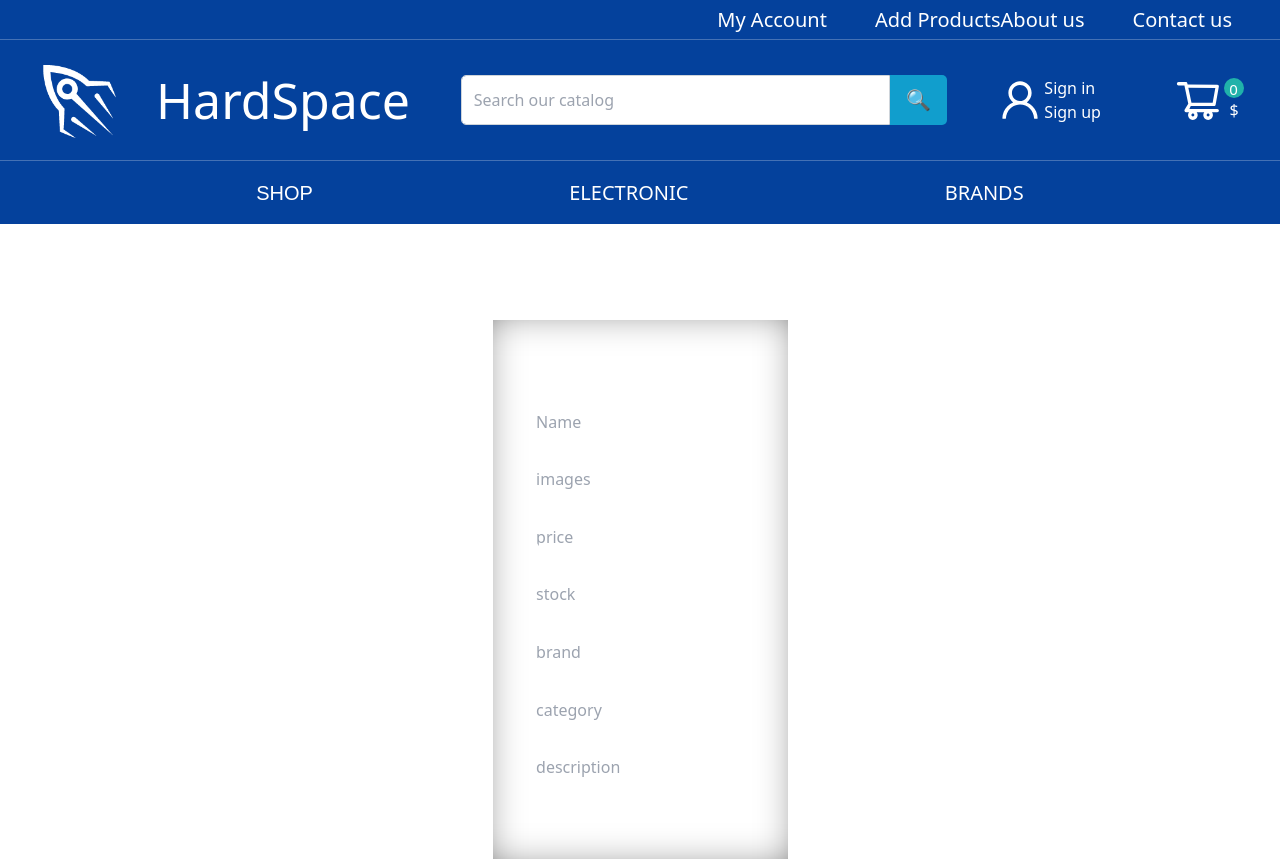
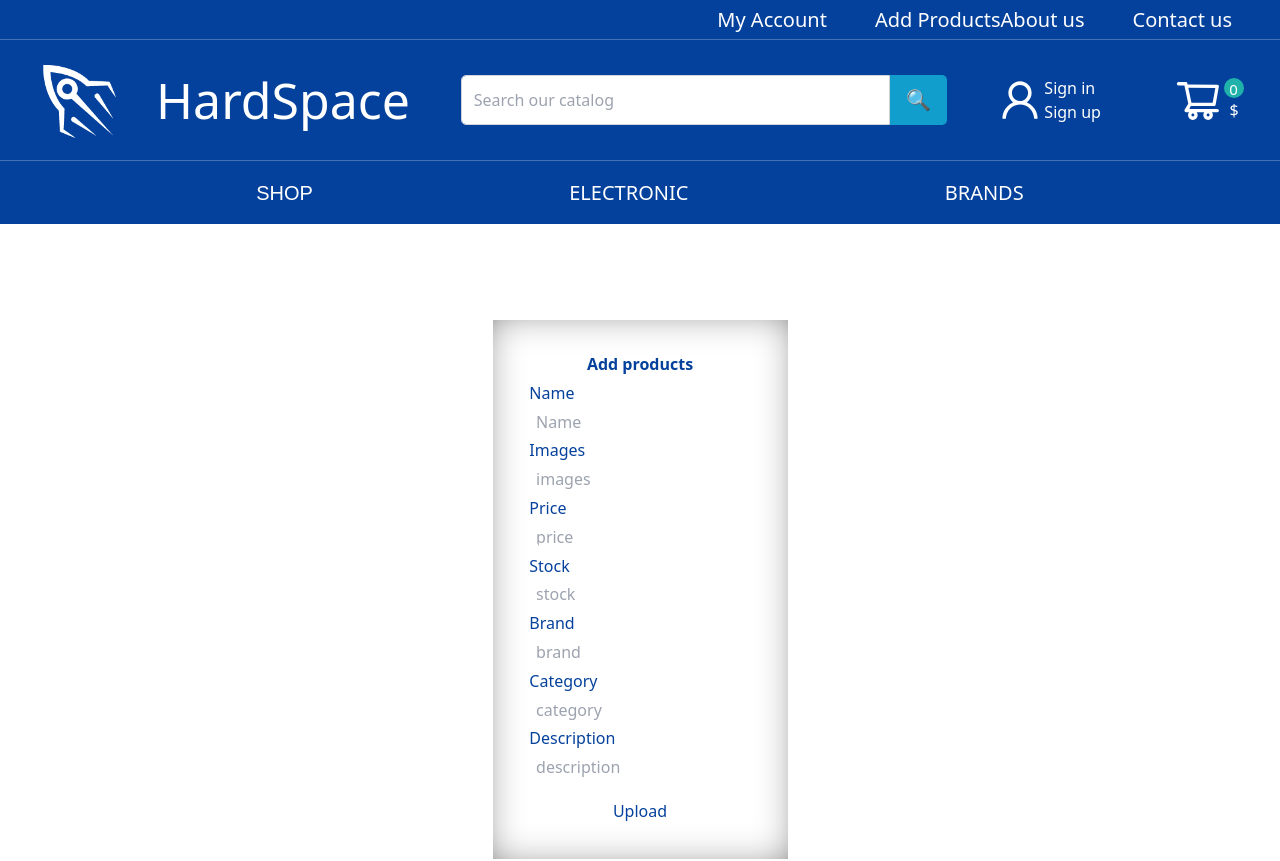
Before and after one commit to lucianhoff/hardspace-webapp, a React (Create React App) app in the folder frontend/: page /addproducts in a window 1280 px wide. Shown: the top 861 px of the page. Built offline with nearby package versions, Linux system fonts and the light colour scheme; some icons are missing.

Commit message:
confirmo cambios app.css

```diff
--- a/frontend/src/App.css
+++ b/frontend/src/App.css
@@ -323,7 +323,7 @@ width: 10%;
 }
 
 .form{
-  color:white;
+  color:#04419c;
   display: flex;
   flex-direction: column;
   align-items: center;
```
